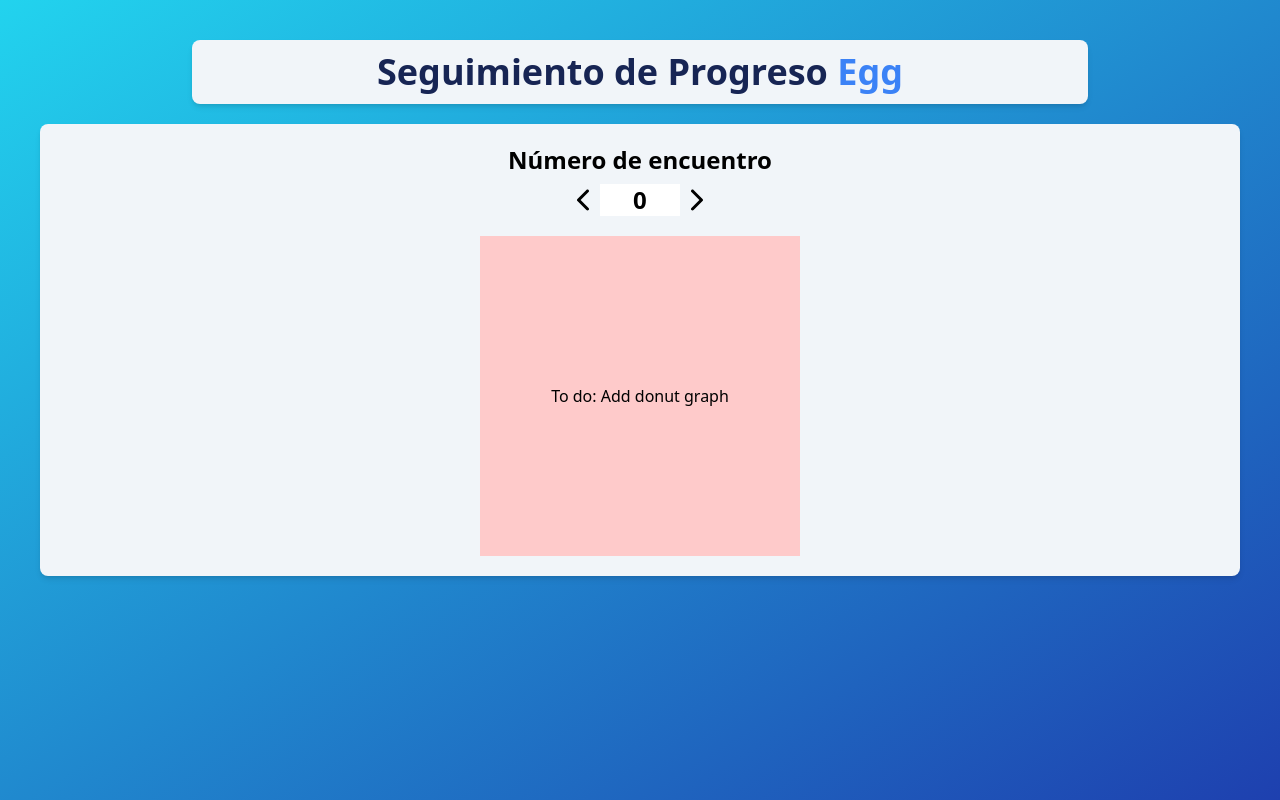
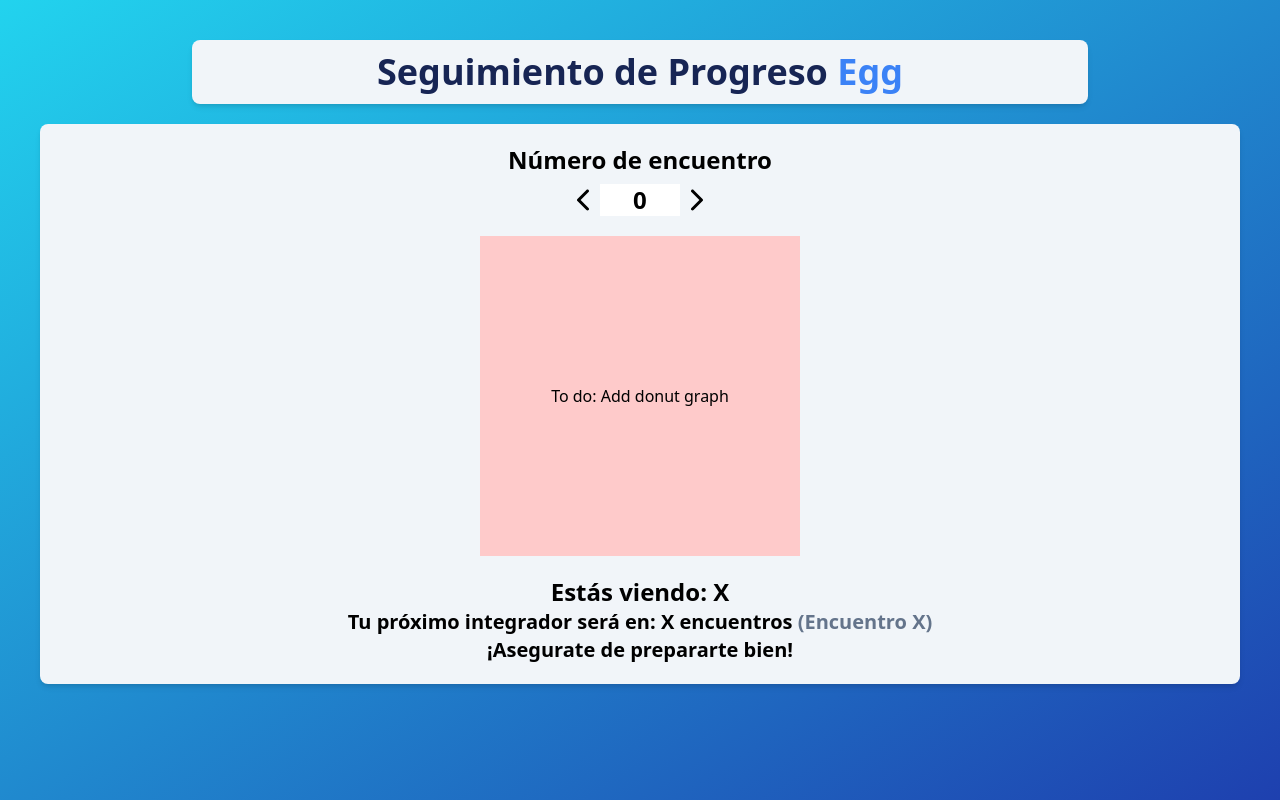
Before and after one commit to Sleepy-gogo/Courseflow-management, a React (Vite) app: page / in a window 1280 px wide. Built offline with nearby package versions, Linux system fonts and the light colour scheme.

Commit message:
Added description with placeholders

```diff
--- a/src/components/Stats.jsx
+++ b/src/components/Stats.jsx
@@ -14,6 +14,15 @@
       <div className="h-52 w-52 sm:h-80 sm:w-80 bg-red-200 grid place-items-center">
         <p>To do: Add donut graph</p>
       </div>
+      <div className="text-center">
+        <h2 className="font-bold sm:text-2xl">Estás viendo: X</h2>
+        <p className="text-xl font-semibold">
+          Tu próximo integrador será en: X encuentros{" "}
+          <span className="text-slate-500">(Encuentro X)</span>
+          <br />
+          ¡Asegurate de prepararte bien!
+        </p>
+      </div>
     </Container>
   );
 }
```
Also changed, not shown: 1 other file (tests, documents, lock files or other folders).
